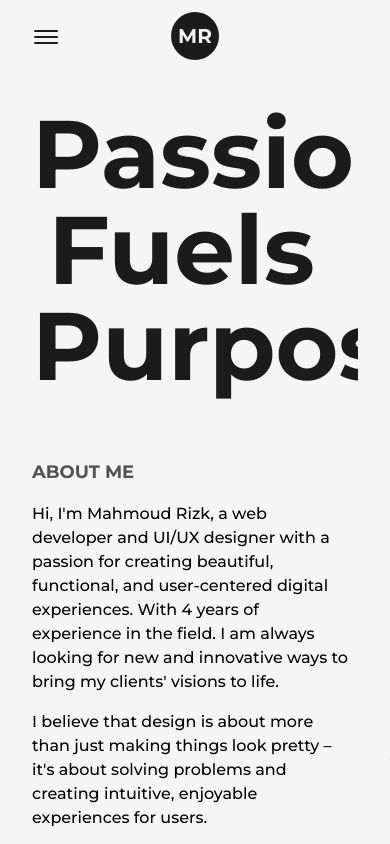
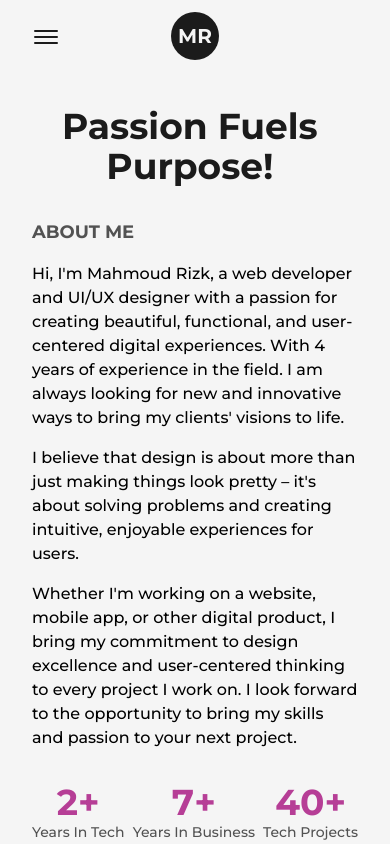
Before and after one commit to Elerqsousy/portfolio-Next-TailwindCSS, a Next.js app: page /about in a window 390 px wide. Shown: the top 844 px of the page. Built offline with nearby package versions, Linux system fonts and the light colour scheme.

Commit message:
Apply responsive styles on about me section on about page

```diff
--- a/src/pages/about.js
+++ b/src/pages/about.js
@@ -43,9 +43,9 @@ const about = () => {
       </Head>
       <main className='flex w-full flex-col items-center justify-center dark:text:light'>
         <Layout className='pt-16'>
-          <AnimatedText text='Passion Fuels Purpose!' className='mb-16' />
-          <div className='grid w-full grid-cols-8 gap-16'>
-            <div className='col-span-6 flex flex-col items-start justify-start'>
+          <AnimatedText text='Passion Fuels Purpose!' className='mb-16 lg:!text-7xl sm:!text-6xl xs:!text-4xl sm:mb-8' />
+          <div className='grid w-full grid-cols-8 gap-16 md:gap-8'>
+            <div className='col-span-6 flex flex-col items-start justify-start md:col-span-8'>
               <h2 className='mb-4 text-lg font-bold uppercase text-dark/75 dark:text-light/75'>
                 About me
               </h2>
@@ -70,28 +70,34 @@ const about = () => {
               </p>
             </div>
 
-            <ul className='col-span-2 flex flex-col items-end justify-between list-none'>
-              <li className='flex flex-col items-end justify-center'>
-                <span className='inline-block text-6xl font-bold text-primary dark:text-primaryDark'>
+            <ul className='col-span-2 flex flex-col items-end justify-between list-none md:col-span-8 md:flex-row'>
+              <li className='flex flex-col items-end justify-center lg:items-center'>
+                <span className='inline-block text-6xl font-bold text-primary dark:text-primaryDark
+                md:flex md:justify-center md:w-full md:text-6xl sm:text-5xl xs:text-4xl'>
                   <AnimatedNumbers value={2} />+
                 </span>
-                <h2 className='text-xl font-medium capitalize text-dark/75 dark:text-light/75'>
+                <h2 className='text-xl font-medium capitalize text-dark/75 dark:text-light/75
+                xl:text-center md:text-lg sm:text-base xs:text-sm'>
                   Years in Tech
                 </h2>
               </li>
-              <li className='flex flex-col items-end justify-center'>
-                <span className='inline-block text-6xl font-bold text-primary dark:text-primaryDark'>
-                  <AnimatedNumbers value={7} />+
+              <li className='flex flex-col items-end justify-center lg:items-center'>
+                <span className='inline-block text-6xl font-bold text-primary dark:text-primaryDark
+                md:flex md:justify-center md:w-full md:text-6xl sm:text-5xl xs:text-4xl'>
+                <AnimatedNumbers value={7} />+
                 </span>
-                <h2 className='text-xl font-medium capitalize text-dark/75 dark:text-light/75'>
+                <h2 className='text-xl font-medium capitalize text-dark/75 dark:text-light/75
+                xl:text-center md:text-lg sm:text-base xs:text-sm'>
                   Years in Business
                 </h2>
               </li>
-              <li className='flex flex-col items-end justify-center'>
-                <span className='inline-block text-6xl font-bold text-primary dark:text-primaryDark'>
+              <li className='flex flex-col items-end justify-center lg:items-center'>
+                <span className='inline-block text-6xl font-bold text-primary dark:text-primaryDark
+                md:flex md:justify-center md:w-full md:text-6xl sm:text-5xl xs:text-4xl'>
                   <AnimatedNumbers value={40} />+
                 </span>
-                <h2 className='text-xl font-medium capitalize text-dark/75 dark:text-light/75'>
+                <h2 className='text-xl font-medium capitalize text-dark/75 dark:text-light/75
+                xl:text-center md:text-lg sm:text-base xs:text-sm'>
                   Tech Projects
                 </h2>
               </li>
```
